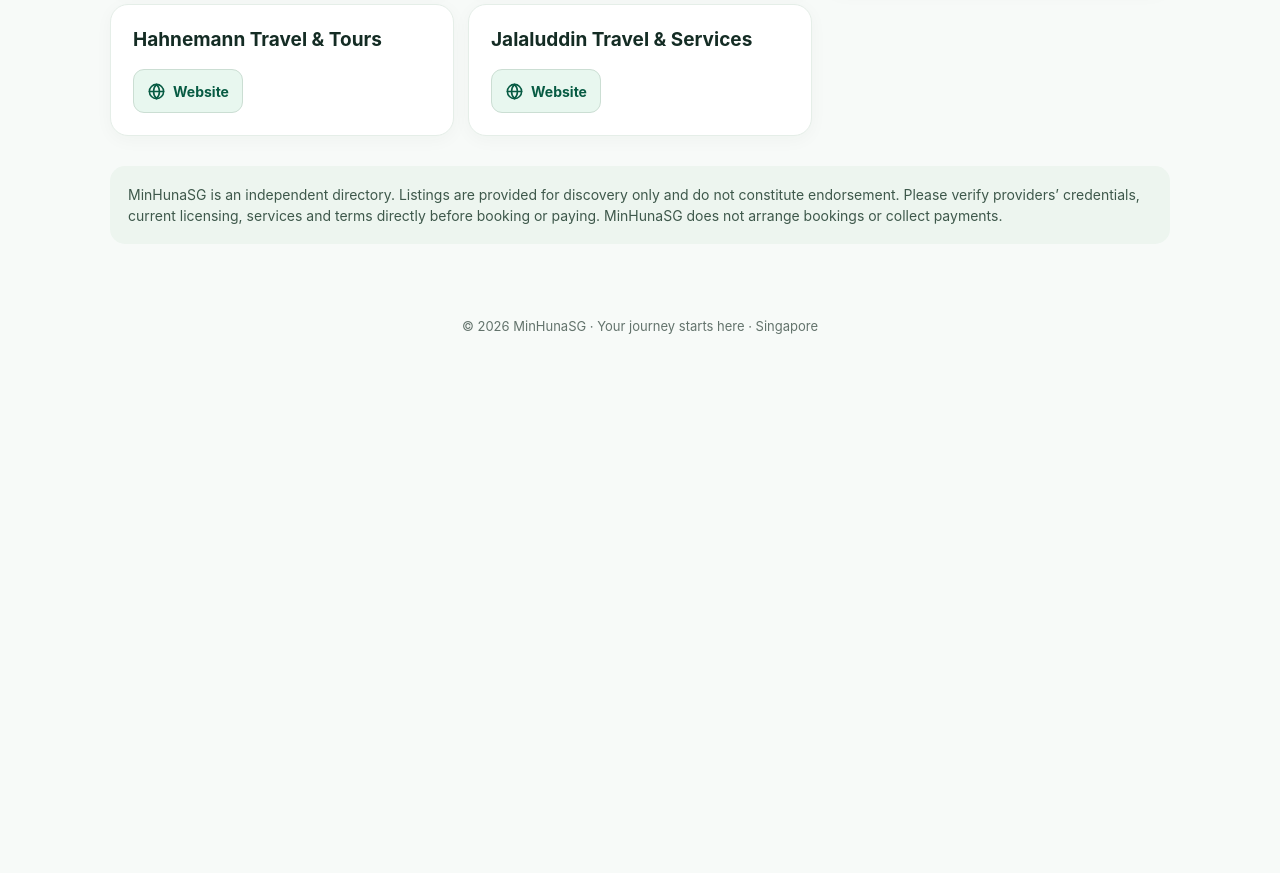
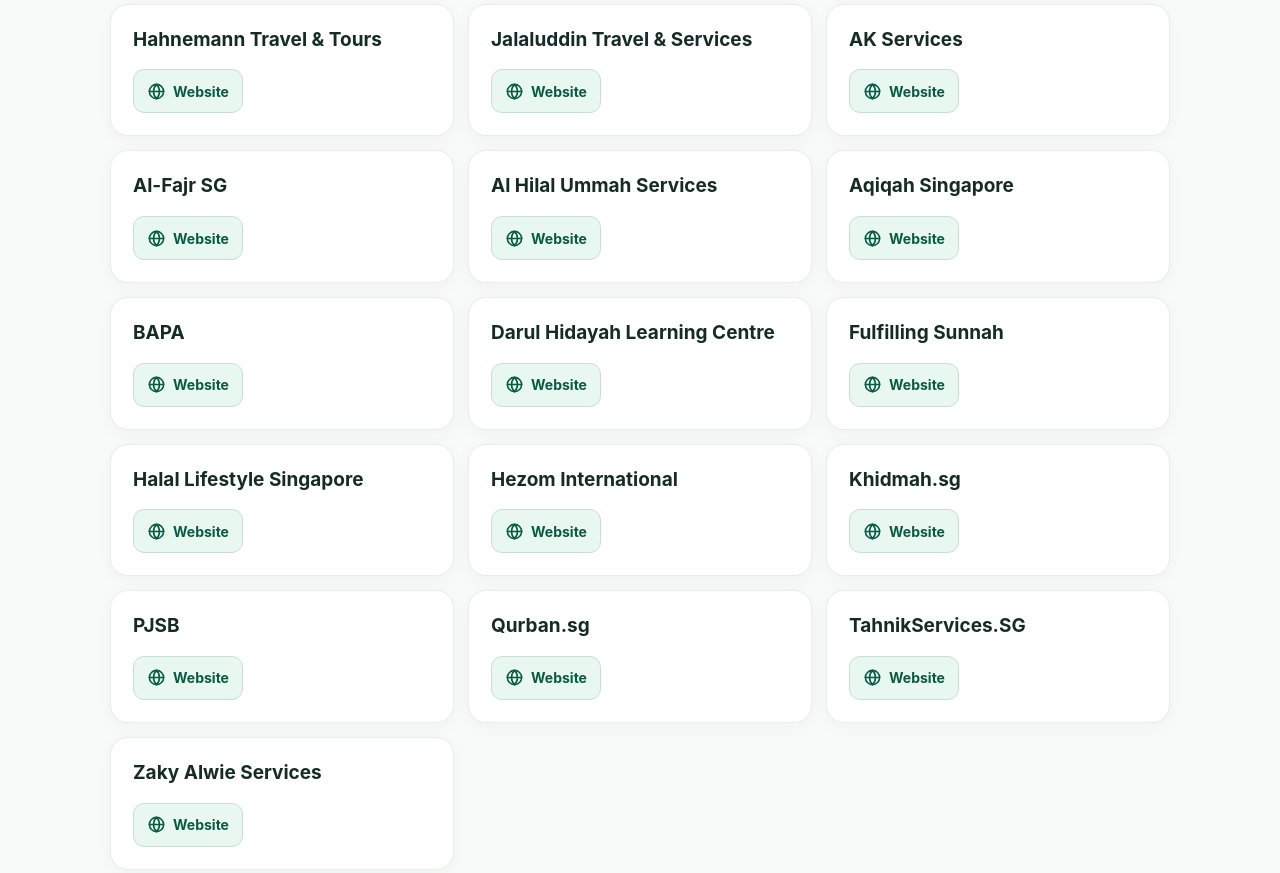
Before and after one commit to abdulwahidbmh-lgtm/kulluhunasg, a plain HTML site: page index.html in a window 1280 px wide. Shown: the part 2075-2948 px from the top of the page. Before the commit the page ends 2442 px from the top, so only its background shows below. Drawn offline with Linux system fonts and the light colour scheme.

Commit message:
Update index.html
Publish Category 2 - 14 religious service providers

```diff
--- a/index.html
+++ b/index.html
@@ -165,6 +165,104 @@ const providers=[
     "website": "https://jalaluddintravel.com/",
     "instagram": "",
     "facebook": ""
+  },
+  {
+    "name": "AK Services",
+    "category": "Korban, Aqiqah & Religious Services",
+    "website": "https://akservices.sg/",
+    "instagram": "",
+    "facebook": ""
+  },
+  {
+    "name": "Al-Fajr SG",
+    "category": "Korban, Aqiqah & Religious Services",
+    "website": "https://alfajr.sg/",
+    "instagram": "",
+    "facebook": ""
+  },
+  {
+    "name": "Al Hilal Ummah Services",
+    "category": "Korban, Aqiqah & Religious Services",
+    "website": "https://alhilal-ummahservices.sg/",
+    "instagram": "",
+    "facebook": ""
+  },
+  {
+    "name": "Aqiqah Singapore",
+    "category": "Korban, Aqiqah & Religious Services",
+    "website": "https://www.aqiqahsingapore.com/",
+    "instagram": "",
+    "facebook": ""
+  },
+  {
+    "name": "BAPA",
+    "category": "Korban, Aqiqah & Religious Services",
+    "website": "https://www.bapa.org.sg/",
+    "instagram": "",
+    "facebook": ""
+  },
+  {
+    "name": "Darul Hidayah Learning Centre",
+    "category": "Korban, Aqiqah & Religious Services",
+    "website": "https://darulhidayah.sg/religious-services/",
+    "instagram": "",
+    "facebook": ""
+  },
+  {
+    "name": "Fulfilling Sunnah",
+    "category": "Korban, Aqiqah & Religious Services",
+    "website": "https://www.fulfillingsunnah.com/",
+    "instagram": "",
+    "facebook": ""
+  },
+  {
+    "name": "Halal Lifestyle Singapore",
+    "category": "Korban, Aqiqah & Religious Services",
+    "website": "https://halal-lifestyle.sg/our-services",
+    "instagram": "",
+    "facebook": ""
+  },
+  {
+    "name": "Hezom International",
+    "category": "Korban, Aqiqah & Religious Services",
+    "website": "https://www.aqiqahonline.org/",
+    "instagram": "",
+    "facebook": ""
+  },
+  {
+    "name": "Khidmah.sg",
+    "category": "Korban, Aqiqah & Religious Services",
+    "website": "https://khidmah.sg/",
+    "instagram": "",
+    "facebook": ""
+  },
+  {
+    "name": "PJSB",
+    "category": "Korban, Aqiqah & Religious Services",
+    "website": "https://www.pjsb.sg/funeral-services",
+    "instagram": "",
+    "facebook": ""
+  },
+  {
+    "name": "Qurban.sg",
+    "category": "Korban, Aqiqah & Religious Services",
+    "website": "https://qurban.sg/",
+    "instagram": "",
+    "facebook": ""
+  },
+  {
+    "name": "TahnikServices.SG",
+    "category": "Korban, Aqiqah & Religious Services",
+    "website": "https://tahnikservices.sg/",
+    "instagram": "",
+    "facebook": ""
+  },
+  {
+    "name": "Zaky Alwie Services",
+    "category": "Korban, Aqiqah & Religious Services",
+    "website": "https://zakyalwie.sg/",
+    "instagram": "",
+    "facebook": ""
   }
 ];
 let selected='';const $=id=>document.getElementById(id);
```
